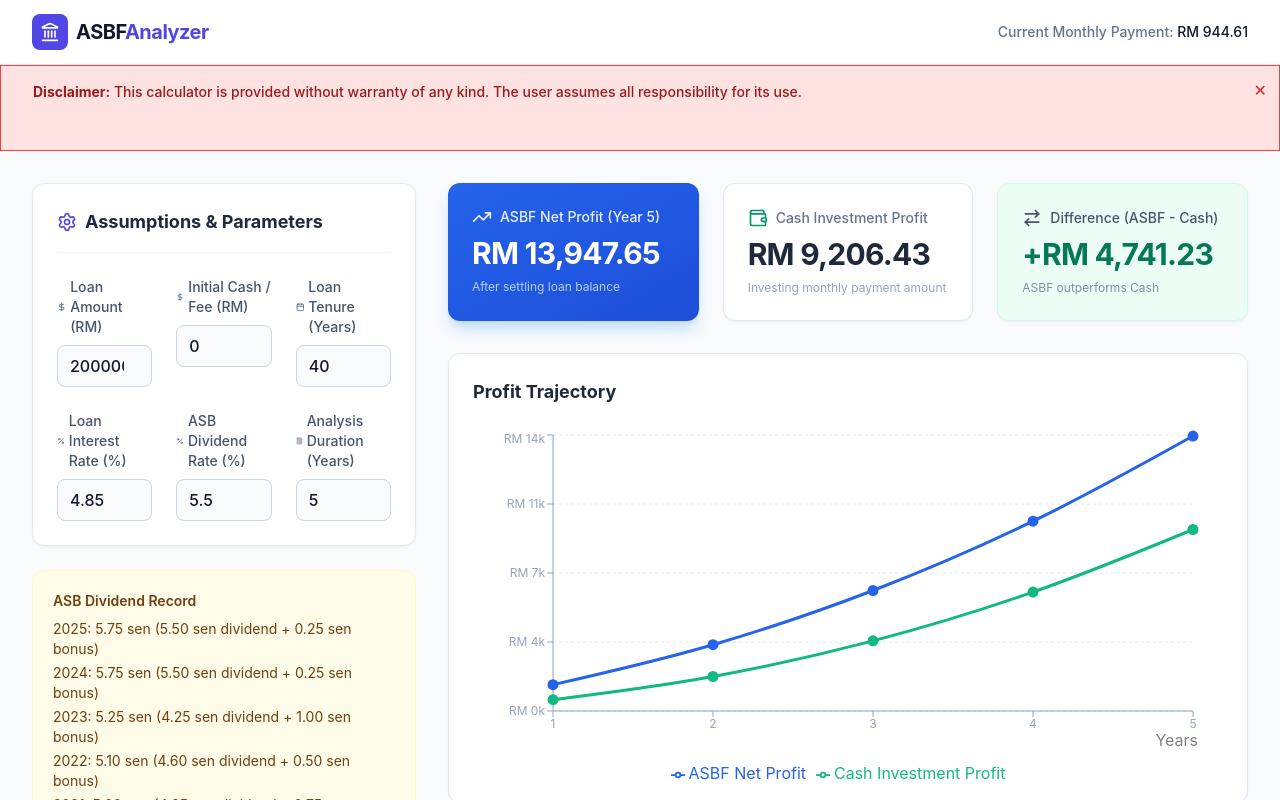
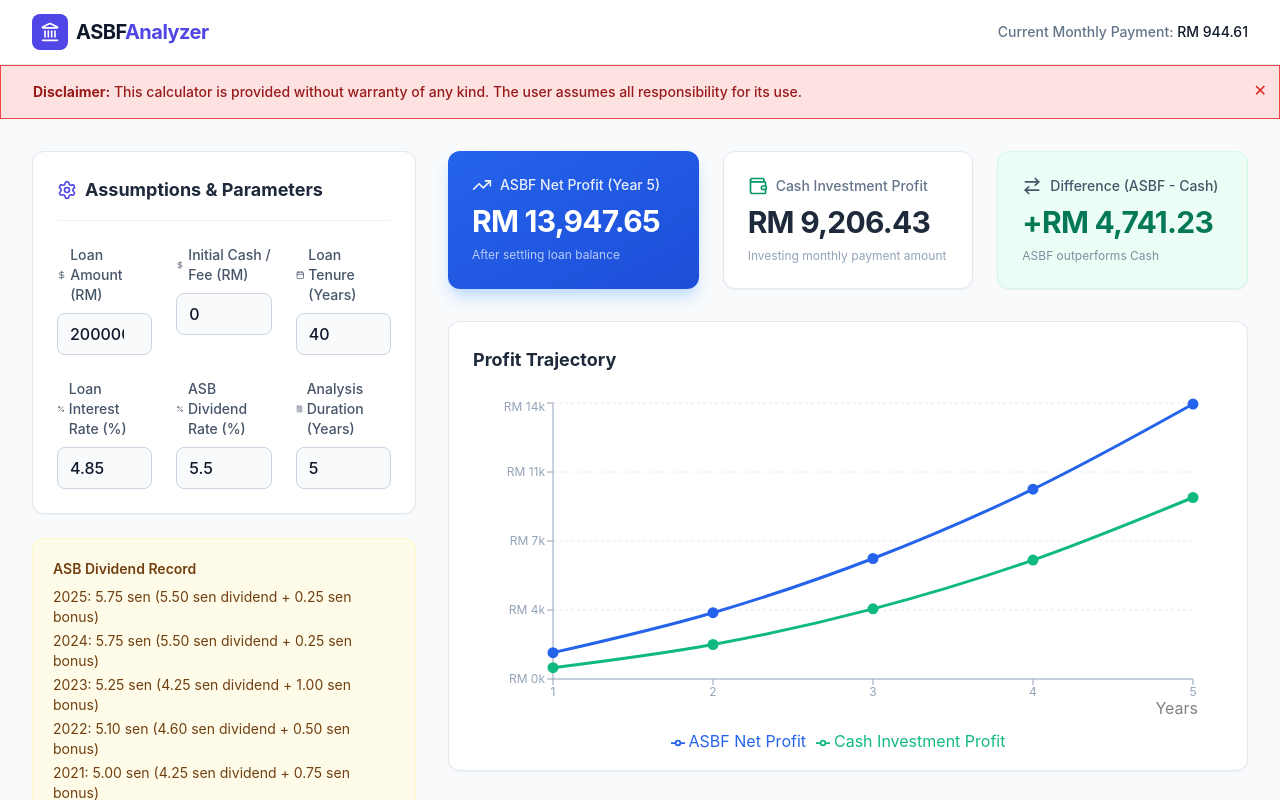
Before and after one commit to adibbazli/asbf-calculator, a React (Vite) app: page / in a window 1280 px wide. Shown: the top 800 px of the page. Built offline with nearby package versions, Linux system fonts and the light colour scheme.

Commit message:
fix padding

```diff
--- a/App.tsx
+++ b/App.tsx
@@ -44,7 +44,7 @@
       {/* Warning banner (light red) */}
       {showWarning && (
         <div className="bg-red-100 border border-red-500 text-red-800">
-          <div className="max-w-7xl mx-auto px-4 sm:px-6 lg:px-8 py-4 pb-12 relative">
+          <div className="max-w-7xl mx-auto px-4 sm:px-6 lg:px-8 py-4 relative">
             <button
               onClick={() => setShowWarning(false)}
               aria-label="Dismiss warning"
```
